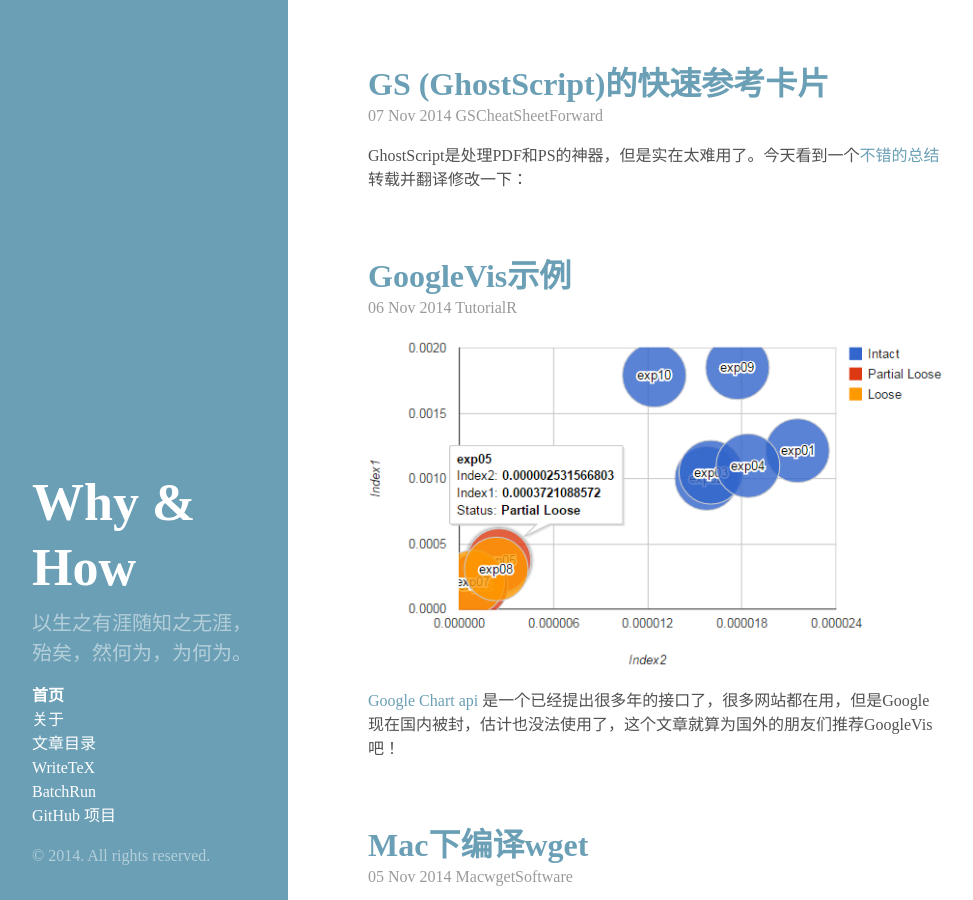
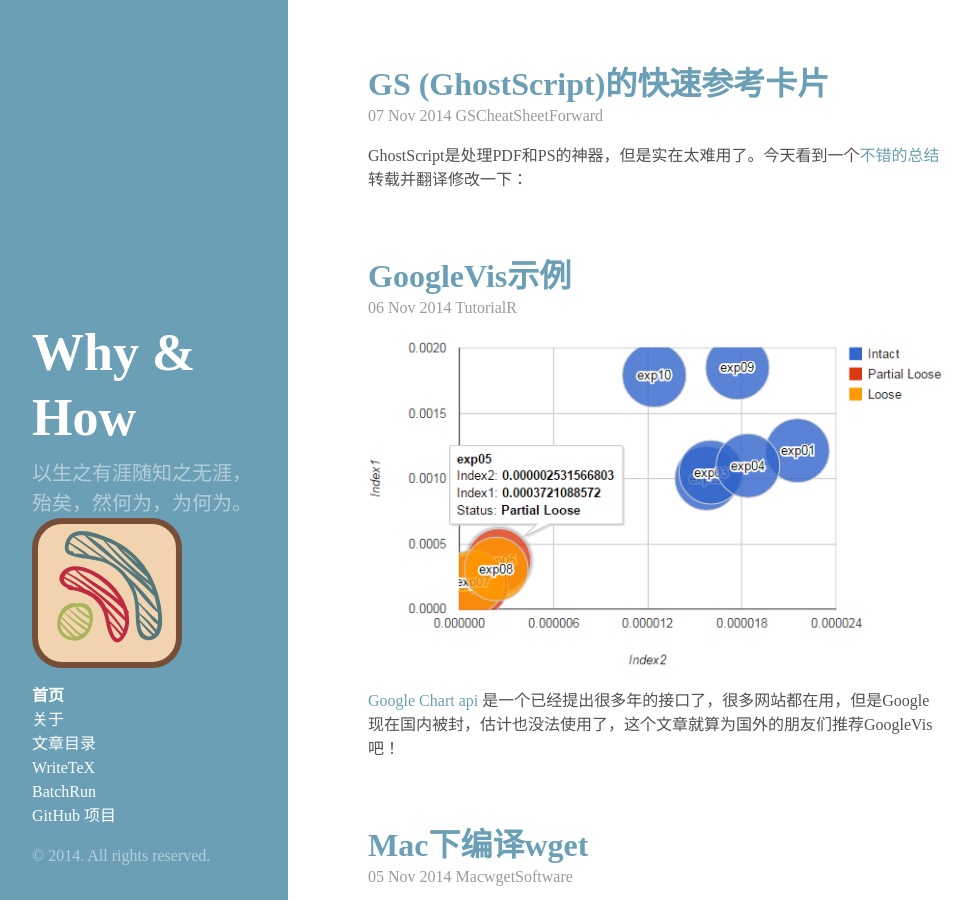
Before and after one commit to wanglongqi/wanglongqi.github.io, a Jekyll site: the page built from index.html, in a window 1280 px wide and 900 px high. Shown: the whole window, without its empty margins (0-973 px from the left). Built offline with Jekyll 4.4.1, drawn with Linux system fonts in a browser that asks for light colours; the list of posts is cut into pages by our own code.

Commit message:
no message

```diff
--- a/_includes/sidebar.html
+++ b/_includes/sidebar.html
@@ -2,7 +2,7 @@
   <div class="container sidebar-sticky">
     <div class="sidebar-about">
       <h1><a href="/">{{ site.title }}</a></h1>
-      <p class="lead">{{ site.description }} <br/><a href="http://feeds.feedburner.com/WhyHow><img src="/public/rss.svg" /></a></p>
+      <p class="lead">{{ site.description }} <br/><a href="http://feeds.feedburner.com/WhyHow"><img src="/public/rss.svg" /></a></p>
 
     </div>
 
```
